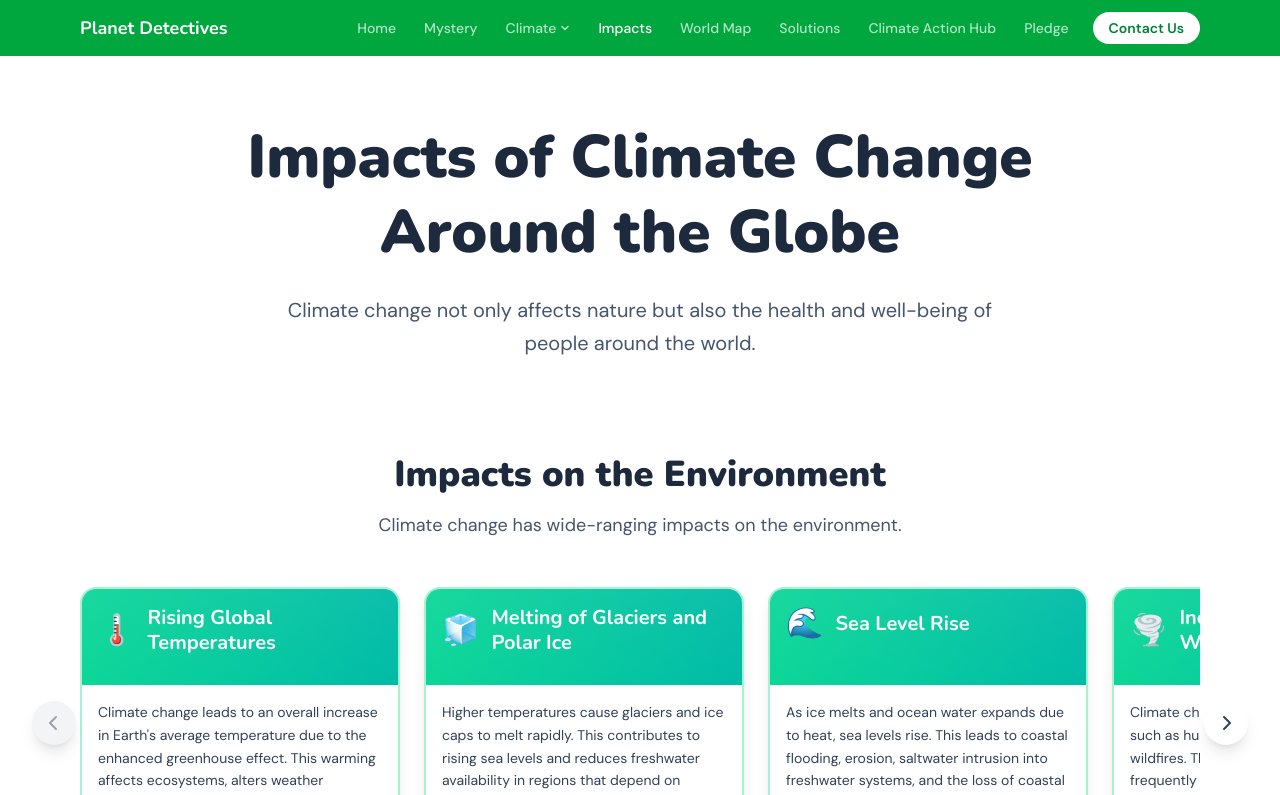
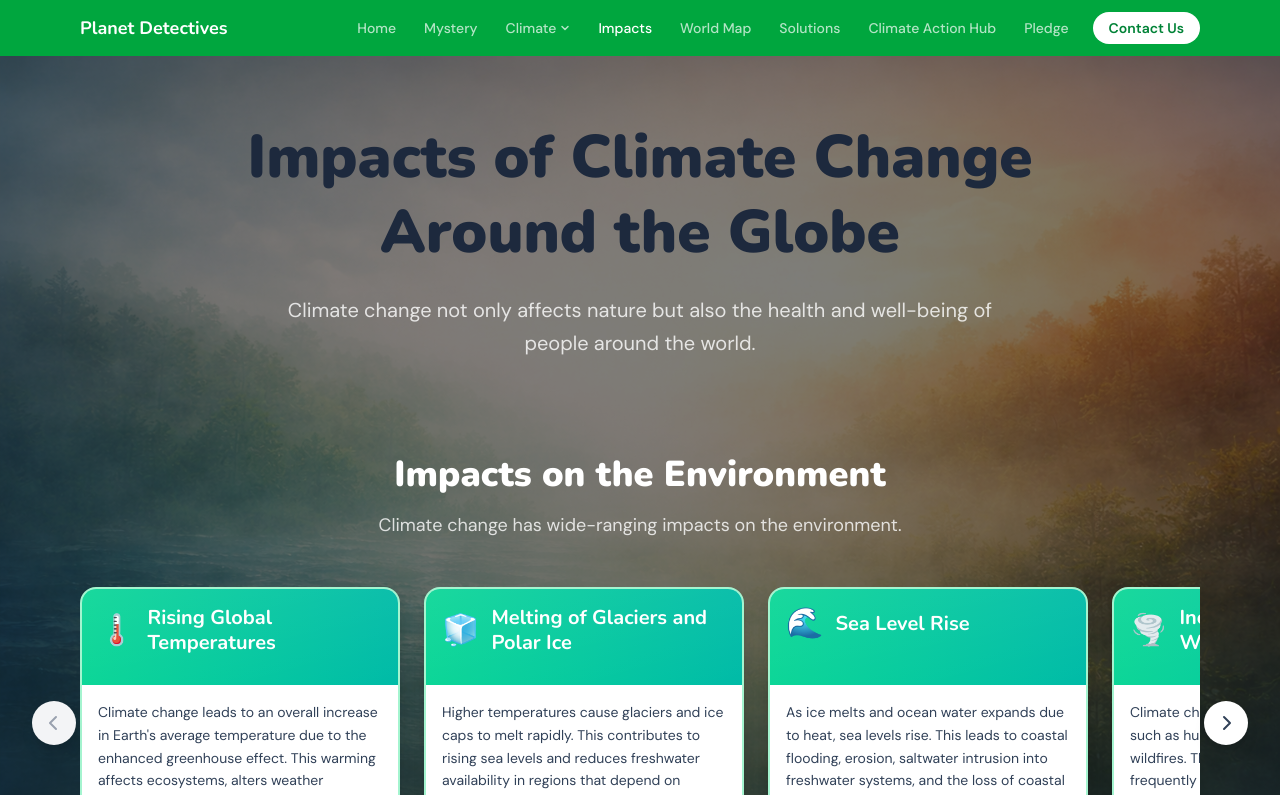
Before and after one commit to mrakiyaaa/plant-detectives, a Next.js app: page /impacts in a window 1280 px wide. Shown: the top 795 px of the page. Built offline with nearby package versions, Linux system fonts and the light colour scheme.

Commit message:
feat: update

```diff
--- a/src/app/impacts/page.tsx
+++ b/src/app/impacts/page.tsx
@@ -7,7 +7,18 @@ import { environmentImpacts, healthImpacts } from "@/constants/impactsData";
 
 export default function ImpactsPage() {
   return (
-    <main className="min-h-screen">
+    <main
+      className="relative min-h-screen"
+      style={{
+        backgroundImage: "url('/images/Serene ocean, forest, and sunrise blend.png')",
+        backgroundSize: "cover",
+        backgroundPosition: "center",
+        backgroundAttachment: "fixed",
+        backgroundRepeat: "no-repeat",
+      }}
+    >
+      <div className="absolute inset-0 bg-black/50 pointer-events-none z-0" />
+      <div className="relative z-10">
       <ImpactsPageHeader />
 
       <HorizontalCarousel
@@ -25,6 +36,7 @@ export default function ImpactsPage() {
       />
 
       <FlipFactCard />
+      </div>
     </main>
   );
 }
--- a/src/components/Section3Impacts.tsx
+++ b/src/components/Section3Impacts.tsx
@@ -8,11 +8,20 @@ export default function Section3Impacts() {
   return (
     <section
       id="section-2"
-      className="min-h-screen flex flex-col items-center px-4 sm:px-8 pt-8 pb-20 bg-gradient-to-b from-rose-50/50 via-white to-sky-50/30"
+      className="relative min-h-screen flex flex-col items-center px-4 sm:px-8 pt-8 pb-20"
+      style={{
+        backgroundImage: "url('/images/Serene ocean, forest, and sunrise blend.png')",
+        backgroundSize: "cover",
+        backgroundPosition: "center",
+        backgroundRepeat: "no-repeat",
+      }}
     >
-      <ImpactsHeader />
-      <TabbedImpactExplorer />
-      <ImpactsWorldMap />
+      <div className="absolute inset-0 bg-black/50 pointer-events-none" />
+      <div className="relative z-10 w-full flex flex-col items-center">
+        <ImpactsHeader />
+        <TabbedImpactExplorer />
+        <ImpactsWorldMap />
+      </div>
     </section>
   );
 }
--- a/src/components/impacts/HorizontalCarousel.tsx
+++ b/src/components/impacts/HorizontalCarousel.tsx
@@ -56,10 +56,10 @@ export default function HorizontalCarousel({
         transition={{ duration: 0.6 }}
         className="text-center mb-12"
       >
-        <h2 className="text-3xl sm:text-4xl font-black text-slate-800 mb-4">
+        <h2 className="text-3xl sm:text-4xl font-black text-white mb-4">
           {title}
         </h2>
-        <p className="text-slate-600 text-lg max-w-2xl mx-auto">
+        <p className="text-white/80 text-lg max-w-2xl mx-auto">
           {subtitle}
         </p>
       </motion.div>
--- a/src/components/impacts/ImpactsPageHeader.tsx
+++ b/src/components/impacts/ImpactsPageHeader.tsx
@@ -16,7 +16,7 @@ export default function ImpactsPageHeader() {
         initial={{ opacity: 0 }}
         animate={{ opacity: 1 }}
         transition={{ delay: 0.2, duration: 0.6 }}
-        className="text-slate-600 text-lg sm:text-xl leading-relaxed max-w-3xl mx-auto"
+        className="text-white/80 text-lg sm:text-xl leading-relaxed max-w-3xl mx-auto"
       >
         Climate change not only affects nature but also the health and well-being of people around the world.
       </motion.p>
--- a/src/constants/humanActivities.ts
+++ b/src/constants/humanActivities.ts
@@ -16,7 +16,7 @@ export const humanActivities: HumanActivity[] = [
     description: 'The burning of coal, oil, and natural gas for electricity, transport, and industry releases large amounts of carbon dioxide (CO₂). This is the largest source of greenhouse gas emissions, significantly enhancing the Greenhouse Effect and increasing global temperatures.',
     gradientFrom: 'from-red-400',
     gradientTo: 'to-orange-500',
-    image: '/images/human-activities/Children observing pollution in an industrial area.png',
+    image: '/images/human-activities/Industrial workers at coal furnace.png',
   },
   {
     id: 'deforestation',
@@ -34,7 +34,7 @@ export const humanActivities: HumanActivity[] = [
     description: 'Factories and manufacturing processes release greenhouse gases such as CO₂, methane (CH₄), and nitrous oxide (N₂O). Industries like cement, steel, and chemical production are particularly high emitters due to energy-intensive operations.',
     gradientFrom: 'from-gray-400',
     gradientTo: 'to-slate-500',
-    image: '/images/human-activities/Industrial workers at coal furnace.png',
+    image: '/images/human-activities/Children observing pollution in an industrial area.png',
   },
   {
     id: 'agriculture',
```
